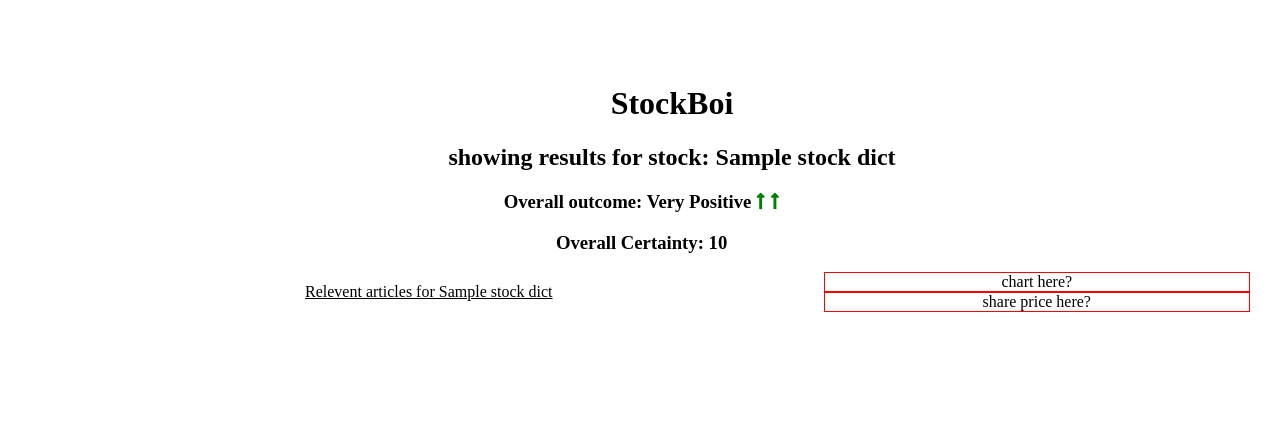
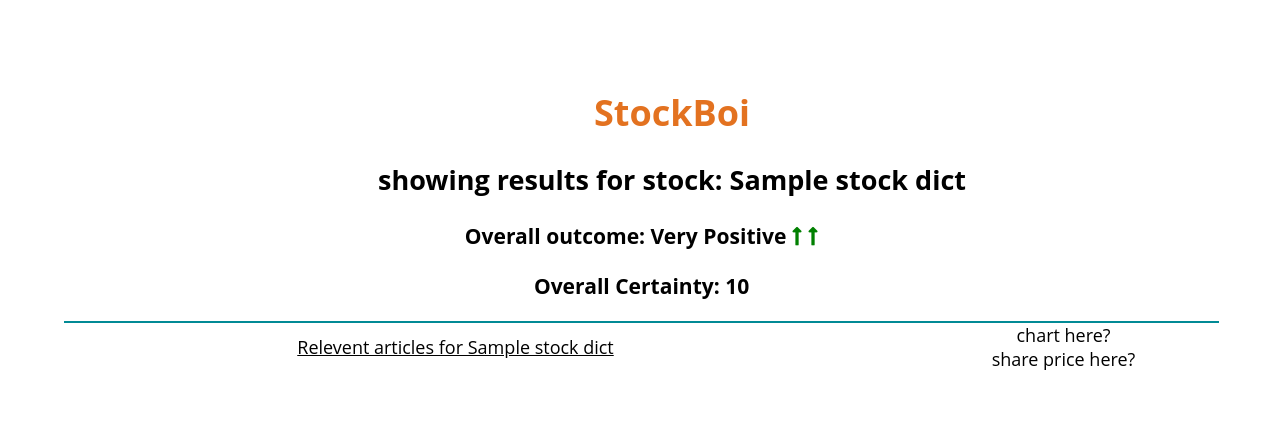
Before and after one commit to Beamister/StockBoi, a Flask app: template templates/results.html in a window 1280 px wide; the page is wider, and only the part inside the window is pictured. Shown: the top 434 px of that part. Run offline with Flask 2, Linux system fonts and the light colour scheme; the template is opened without the code that fills it: most values are stand-ins (such as "Sample title", 1, 10 or a date in 2020); some libraries are stand-ins or nearby versions.

Commit message:
styling changes for layout

```diff
--- a/static/style.css
+++ b/static/style.css
@@ -3,21 +3,32 @@ body {
     text-align: center;
     padding: 5%;
     margin: auto;
+    font-family: 'Open Sans', sans-serif;
+    font-size: large;
 }
 
 input {
     width: 95%;
     max-width: 500px;
-    height: 25px;
+    height: 30px;
     text-align: center;
 }
 
-button {
-    height: 25px;
+h1 {
+  color: rgb(227, 114, 32)/*ORANGE*/;
 }
 
 p {
     margin: auto;
+    color: rgb(1, 138, 149)/*GREEN*/;
+}
+
+form {
+  display: flex;
+  flex-wrap: nowrap;
+  justify-content: center;
+  align-items: center;
+  align-content: center;
 }
 
 .content {
@@ -28,6 +39,7 @@ p {
 
 .overall_result {
     width: 95%;
+    border-bottom: 2px solid rgb(1, 138, 149)/*GREEN*/;
 }
 
 .left_column {
@@ -35,28 +47,24 @@ p {
     flex-direction: column;
     justify-content: space-around;
     align-content: space-around;
-    width: 55%;
+    width: 50%;
+    max-width: 600px;
+    min-width: 250px;
 }
 
 .right_column {
-    display: flex;
-    flex-direction: column;
-    justify-content: space-around;
-    align-content: space-around;
-    width: 35%;
+  display: flex;
+  flex-direction: column;
+  align-items: center;
+  align-content: center;
+    width: auto;
+    min-width: 250px;
 }
 
 .article {
     text-align: left;
     padding: 2%;
-}
-
-.stock_chart {
-    border: 1px solid red;
-}
-
-.share_price {
-    border: 1px solid red;
+    width: auto;
 }
 
 .fa-long-arrow-alt-down {
```
